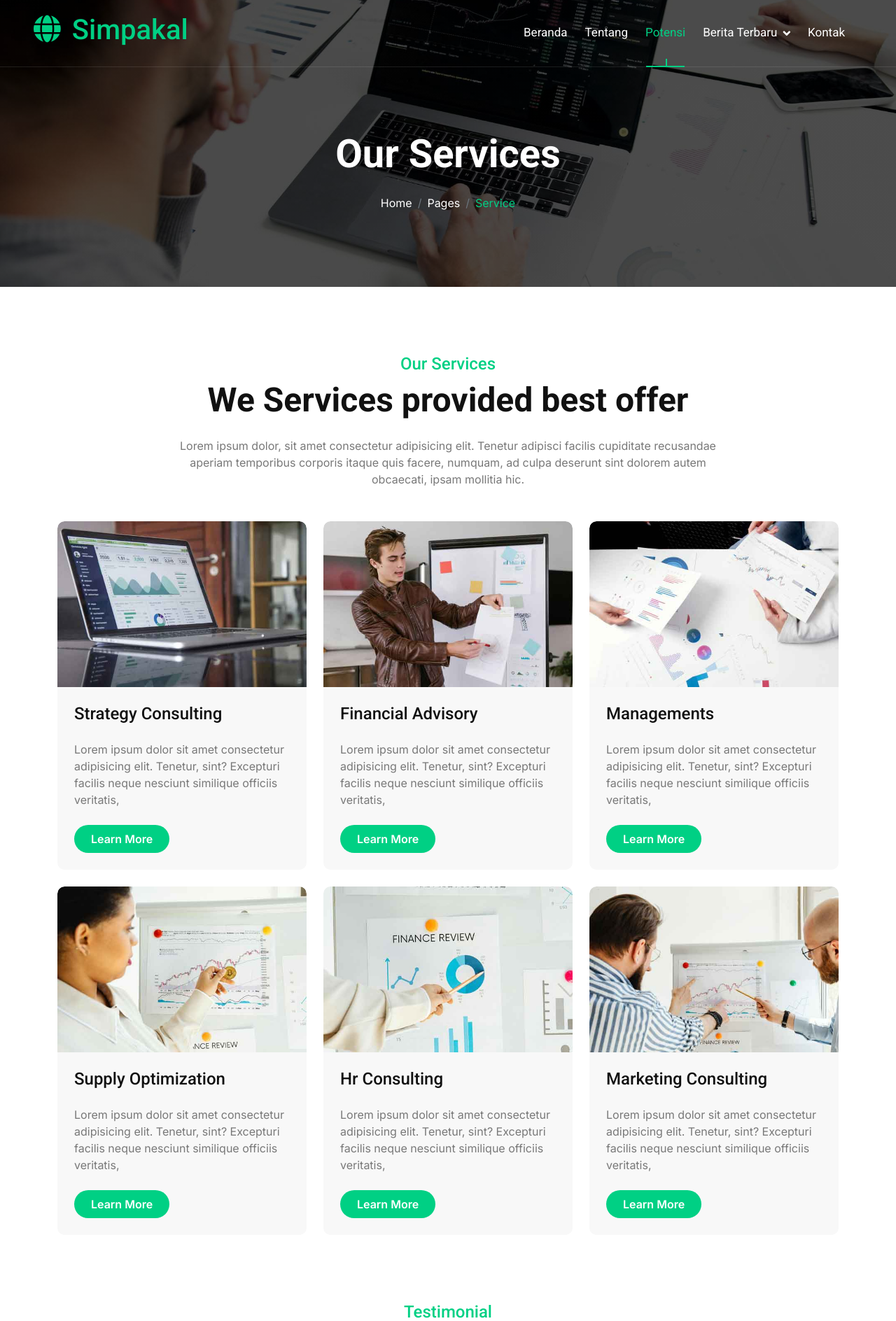
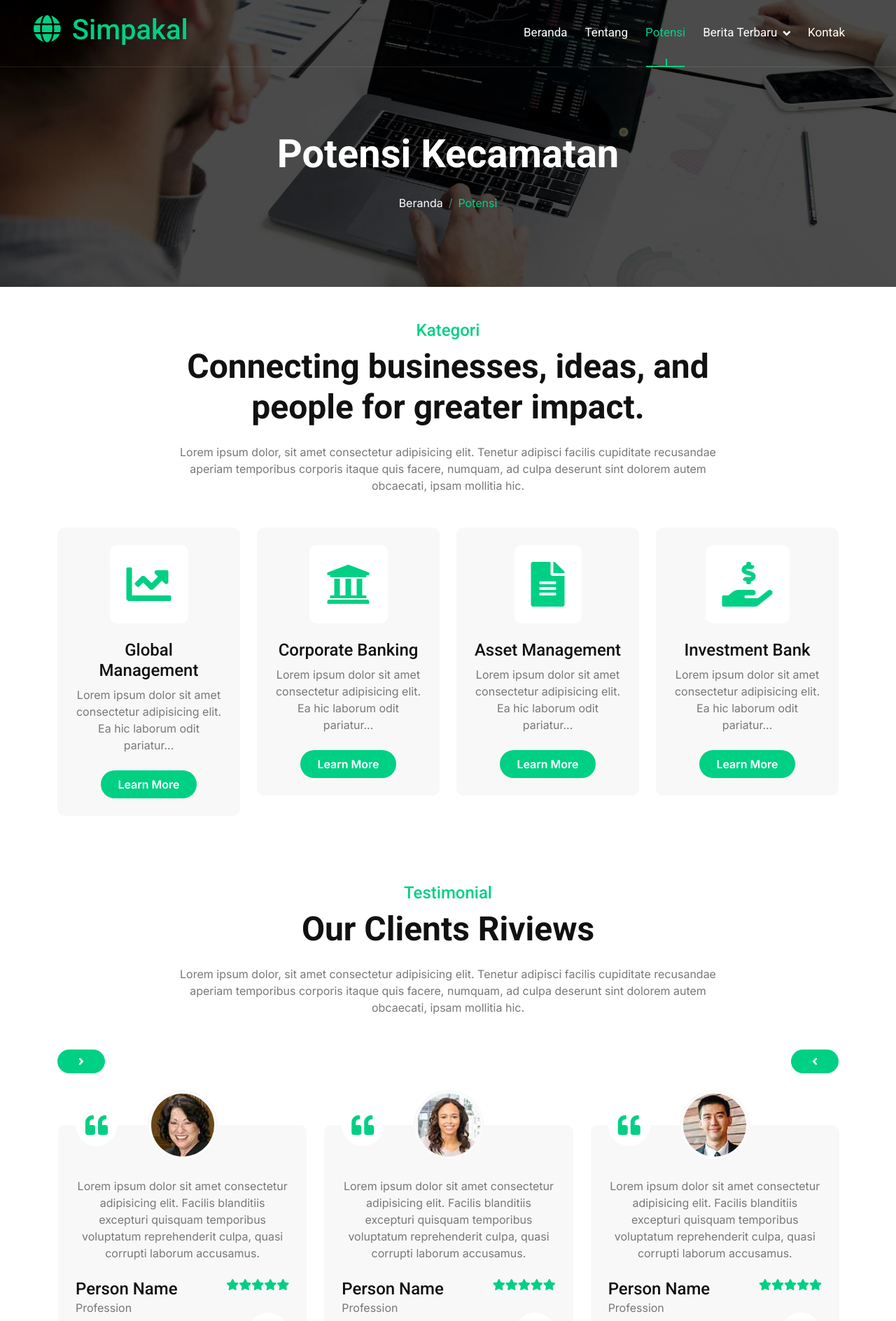
Before and after one commit to herdialfachri/deskapoten, a CodeIgniter 4 app: the page made by app/Views/landingpage/potensi.php in a window 1280 px wide. Shown: the part 46-1934 px from the top of the page at 70% size. Run offline with PHP 8.4 and a stand-in for CodeIgniter, Linux system fonts and the light colour scheme; the template is opened without the code that fills it, so the values that code supplies are empty; some libraries are stand-ins or nearby versions.

Commit message:
fix views

```diff
--- a/app/Views/landingpage/potensi.php
+++ b/app/Views/landingpage/potensi.php
@@ -30,11 +30,10 @@
 <!-- Header Start -->
 <div class="container-fluid bg-breadcrumb">
     <div class="container text-center py-5" style="max-width: 900px;">
-        <h4 class="text-white display-4 mb-4 wow fadeInDown" data-wow-delay="0.1s">Our Services</h4>
+        <h4 class="text-white display-4 mb-4 wow fadeInDown" data-wow-delay="0.1s">Potensi Kecamatan</h4>
         <ol class="breadcrumb d-flex justify-content-center mb-0 wow fadeInDown" data-wow-delay="0.3s">
-            <li class="breadcrumb-item"><a href="index.html">Home</a></li>
-            <li class="breadcrumb-item"><a href="#">Pages</a></li>
-            <li class="breadcrumb-item active text-primary">Service</li>
+            <li class="breadcrumb-item"><a href="/">Beranda</a></li>
+            <li class="breadcrumb-item active text-primary">Potensi</li>
         </ol>
     </div>
 </div>
@@ -44,89 +43,56 @@
 
 <?= $this->section('content-main') ?>
 
-<!-- Services Start -->
-<div class="container-fluid service py-5">
-    <div class="container py-5">
+<!-- Features Start -->
+<div class="container-fluid feature py-5">
+    <div class="container pb-5">
         <div class="text-center mx-auto pb-5 wow fadeInUp" data-wow-delay="0.2s" style="max-width: 800px;">
-            <h4 class="text-primary">Our Services</h4>
-            <h1 class="display-5 mb-4">We Services provided best offer</h1>
+            <h4 class="text-primary">Kategori</h4>
+            <h1 class="display-5 mb-4">Connecting businesses, ideas, and people for greater impact.</h1>
             <p class="mb-0">Lorem ipsum dolor, sit amet consectetur adipisicing elit. Tenetur adipisci facilis cupiditate recusandae aperiam temporibus corporis itaque quis facere, numquam, ad culpa deserunt sint dolorem autem obcaecati, ipsam mollitia hic.
             </p>
         </div>
         <div class="row g-4">
-            <div class="col-md-6 col-lg-4 wow fadeInUp" data-wow-delay="0.2s">
-                <div class="service-item">
-                    <div class="service-img">
-                        <img src="user/img/service-1.jpg" class="img-fluid rounded-top w-100" alt="Image">
+            <div class="col-md-6 col-lg-6 col-xl-3 wow fadeInUp" data-wow-delay="0.2s">
+                <div class="feature-item p-4">
+                    <div class="feature-icon p-4 mb-4">
+                        <i class="fas fa-chart-line fa-4x text-primary"></i>
                     </div>
-                    <div class="rounded-bottom p-4">
-                        <a href="#" class="h4 d-inline-block mb-4"> Strategy Consulting</a>
-                        <p class="mb-4">Lorem ipsum dolor sit amet consectetur adipisicing elit. Tenetur, sint? Excepturi facilis neque nesciunt similique officiis veritatis,
+                    <h4>Global Management</h4>
+                    <p class="mb-4">Lorem ipsum dolor sit amet consectetur adipisicing elit. Ea hic laborum odit pariatur...
                     </p>
                     <a class="btn btn-primary rounded-pill py-2 px-4" href="#">Learn More</a>
                 </div>
             </div>
+            <div class="col-md-6 col-lg-6 col-xl-3 wow fadeInUp" data-wow-delay="0.4s">
+                <div class="feature-item p-4">
+                    <div class="feature-icon p-4 mb-4">
+                        <i class="fas fa-university fa-4x text-primary"></i>
                     </div>
-            <div class="col-md-6 col-lg-4 wow fadeInUp" data-wow-delay="0.4s">
-                <div class="service-item">
-                    <div class="service-img">
-                        <img src="user/img/service-2.jpg" class="img-fluid rounded-top w-100" alt="Image">
-                    </div>
-                    <div class="rounded-bottom p-4">
-                        <a href="#" class="h4 d-inline-block mb-4">Financial Advisory</a>
-                        <p class="mb-4">Lorem ipsum dolor sit amet consectetur adipisicing elit. Tenetur, sint? Excepturi facilis neque nesciunt similique officiis veritatis,
+                    <h4>Corporate Banking</h4>
+                    <p class="mb-4">Lorem ipsum dolor sit amet consectetur adipisicing elit. Ea hic laborum odit pariatur...
                     </p>
                     <a class="btn btn-primary rounded-pill py-2 px-4" href="#">Learn More</a>
                 </div>
             </div>
+            <div class="col-md-6 col-lg-6 col-xl-3 wow fadeInUp" data-wow-delay="0.6s">
+                <div class="feature-item p-4">
+                    <div class="feature-icon p-4 mb-4">
+                        <i class="fas fa-file-alt fa-4x text-primary"></i>
                     </div>
-            <div class="col-md-6 col-lg-4 wow fadeInUp" data-wow-delay="0.6s">
-                <div class="service-item">
-                    <div class="service-img">
-                        <img src="user/img/service-3.jpg" class="img-fluid rounded-top w-100" alt="Image">
-                    </div>
-                    <div class="rounded-bottom p-4">
-                        <a href="#" class="h4 d-inline-block mb-4">Managements</a>
-                        <p class="mb-4">Lorem ipsum dolor sit amet consectetur adipisicing elit. Tenetur, sint? Excepturi facilis neque nesciunt similique officiis veritatis,
+                    <h4>Asset Management</h4>
+                    <p class="mb-4">Lorem ipsum dolor sit amet consectetur adipisicing elit. Ea hic laborum odit pariatur...
                     </p>
                     <a class="btn btn-primary rounded-pill py-2 px-4" href="#">Learn More</a>
                 </div>
             </div>
+            <div class="col-md-6 col-lg-6 col-xl-3 wow fadeInUp" data-wow-delay="0.8s">
+                <div class="feature-item p-4">
+                    <div class="feature-icon p-4 mb-4">
+                        <i class="fas fa-hand-holding-usd fa-4x text-primary"></i>
                     </div>
-            <div class="col-md-6 col-lg-4 wow fadeInUp" data-wow-delay="0.2s">
-                <div class="service-item">
-                    <div class="service-img">
-                        <img src="user/img/service-4.jpg" class="img-fluid rounded-top w-100" alt="Image">
-                    </div>
-                    <div class="rounded-bottom p-4">
-                        <a href="#" class="h4 d-inline-block mb-4">Supply Optimization</a>
-                        <p class="mb-4">Lorem ipsum dolor sit amet consectetur adipisicing elit. Tenetur, sint? Excepturi facilis neque nesciunt similique officiis veritatis,
-                        </p>
-                        <a class="btn btn-primary rounded-pill py-2 px-4" href="#">Learn More</a>
-                    </div>
-                </div>
-            </div>
-            <div class="col-md-6 col-lg-4 wow fadeInUp" data-wow-delay="0.4s">
-                <div class="service-item">
-                    <div class="service-img">
-                        <img src="user/img/service-5.jpg" class="img-fluid rounded-top w-100" alt="Image">
-                    </div>
-                    <div class="rounded-bottom p-4">
-                        <a href="#" class="h4 d-inline-block mb-4">Hr Consulting</a>
-                        <p class="mb-4">Lorem ipsum dolor sit amet consectetur adipisicing elit. Tenetur, sint? Excepturi facilis neque nesciunt similique officiis veritatis,
-                        </p>
-                        <a class="btn btn-primary rounded-pill py-2 px-4" href="#">Learn More</a>
-                    </div>
-                </div>
-            </div>
-            <div class="col-md-6 col-lg-4 wow fadeInUp" data-wow-delay="0.6s">
-                <div class="service-item">
-                    <div class="service-img">
-                        <img src="user/img/service-6.jpg" class="img-fluid rounded-top w-100" alt="Image">
-                    </div>
-                    <div class="rounded-bottom p-4">
-                        <a href="#" class="h4 d-inline-block mb-4">Marketing Consulting</a>
-                        <p class="mb-4">Lorem ipsum dolor sit amet consectetur adipisicing elit. Tenetur, sint? Excepturi facilis neque nesciunt similique officiis veritatis,
+                    <h4>Investment Bank</h4>
+                    <p class="mb-4">Lorem ipsum dolor sit amet consectetur adipisicing elit. Ea hic laborum odit pariatur...
                     </p>
                     <a class="btn btn-primary rounded-pill py-2 px-4" href="#">Learn More</a>
                 </div>
@@ -134,8 +100,7 @@
         </div>
     </div>
 </div>
-</div>
-<!-- Services End -->
+<!-- Features End -->
 
 <!-- Testimonial Start -->
 <div class="container-fluid testimonial pb-5">
--- a/app/Views/template/template.php
+++ b/app/Views/template/template.php
@@ -68,7 +68,7 @@
     <!-- Navbar & Hero Start -->
     <div class="container-fluid position-relative p-0">
         <nav class="navbar navbar-expand-lg navbar-light px-4 px-lg-5 py-3 py-lg-0">
-            <a href="" class="navbar-brand p-0">
+            <a href="/" class="navbar-brand p-0">
                 <h1 class="text-primary"><i class="fas fa-globe me-3"></i>Simpakal</h1>
                 <!-- <img src="user/img//logo.png" alt="Logo"> -->
             </a>
@@ -97,7 +97,7 @@
                             <h4 class="text-white"><i class="fas fa-globe me-3"></i>Simpakal</h4>
                             <!-- <img src="user/img//logo.png" alt="Logo"> -->
                         </a>
-                        <p class="mb-4">Dolor amet sit justo amet elitr clita ipsum elitr est.Lorem ipsum dolor sit amet, consectetur adipiscing...</p>
+                        <p class="mb-4">Sebuah platform berbasis web yang dirancang untuk mengelola dan menampilkan potensi sumber daya yang ada di kecamatan Kalapanunggal.</p>
                         <div class="d-flex">
                             <a href="#" class="bg-primary d-flex rounded align-items-center py-2 px-3 me-2">
                                 <i class="fas fa-apple-alt text-white"></i>
@@ -118,18 +118,16 @@
                 </div>
                 <div class="col-md-6 col-lg-6 col-xl-2">
                     <div class="footer-item">
-                        <h4 class="text-white mb-4">Quick Links</h4>
-                        <a href="#"><i class="fas fa-angle-right me-2"></i> About Us</a>
-                        <a href="#"><i class="fas fa-angle-right me-2"></i> Feature</a>
-                        <a href="#"><i class="fas fa-angle-right me-2"></i> Attractions</a>
-                        <a href="#"><i class="fas fa-angle-right me-2"></i> Tickets</a>
-                        <a href="#"><i class="fas fa-angle-right me-2"></i> Blog</a>
-                        <a href="#"><i class="fas fa-angle-right me-2"></i> Contact us</a>
+                        <h4 class="text-white mb-4">Navigasi Kilat</h4>
+                        <a href="/about"><i class="fas fa-angle-right me-2"></i> Tentang</a>
+                        <a href="/potensi"><i class="fas fa-angle-right me-2"></i> Potensi</a>
+                        <a href="/umkm"><i class="fas fa-angle-right me-2"></i> Berita</a>
+                        <a href="/kontak"><i class="fas fa-angle-right me-2"></i> Kontak</a>
                     </div>
                 </div>
                 <div class="col-md-6 col-lg-6 col-xl-3">
                     <div class="footer-item">
-                        <h4 class="text-white mb-4">Support</h4>
+                        <h4 class="text-white mb-4">Bantuan</h4>
                         <a href="#"><i class="fas fa-angle-right me-2"></i> Privacy Policy</a>
                         <a href="#"><i class="fas fa-angle-right me-2"></i> Terms & Conditions</a>
                         <a href="#"><i class="fas fa-angle-right me-2"></i> Disclaimer</a>
@@ -140,14 +138,14 @@
                 </div>
                 <div class="col-md-6 col-lg-6 col-xl-3">
                     <div class="footer-item">
-                        <h4 class="text-white mb-4">Contact Info</h4>
+                        <h4 class="text-white mb-4">Informasi</h4>
                         <div class="d-flex align-items-center">
                             <i class="fas fa-map-marker-alt text-primary me-3"></i>
-                            <p class="text-white mb-0">123 Street New York.USA</p>
+                            <p class="text-white mb-0">Kelurahan Kalapanunggal</p>
                         </div>
                         <div class="d-flex align-items-center">
                             <i class="fas fa-envelope text-primary me-3"></i>
-                            <p class="text-white mb-0">info@example.com</p>
+                            <p class="text-white mb-0">kecklp@gmail.com</p>
                         </div>
                         <div class="d-flex align-items-center">
                             <i class="fa fa-phone-alt text-primary me-3"></i>
@@ -155,7 +153,7 @@
                         </div>
                         <div class="d-flex align-items-center mb-4">
                             <i class="fab fa-firefox-browser text-primary me-3"></i>
-                            <p class="text-white mb-0">Yoursite@ex.com</p>
+                            <p class="text-white mb-0">www.simpakal.com</p>
                         </div>
                         <div class="d-flex">
                             <a class="btn btn-primary btn-sm-square rounded-circle me-3" href="#"><i class="fab fa-facebook-f text-white"></i></a>
```
Also changed, not shown: app/Views/landingpage/about.php (+3 -4 lines), app/Views/landingpage/kontak.php (+3 -4 lines), app/Views/landingpage/pertambangan.php (+3 -4 lines), app/Views/landingpage/umkm.php (+66 -33 lines). Lines whose indentation alone changed are shown as unchanged.
